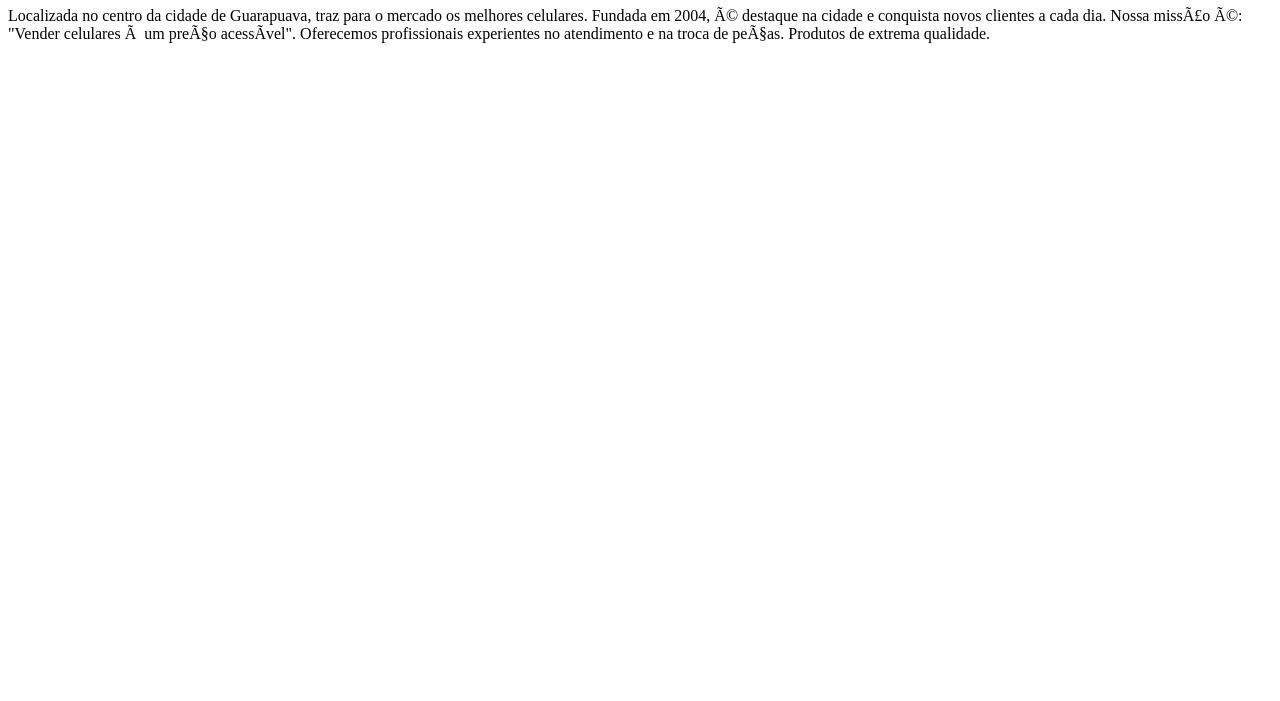
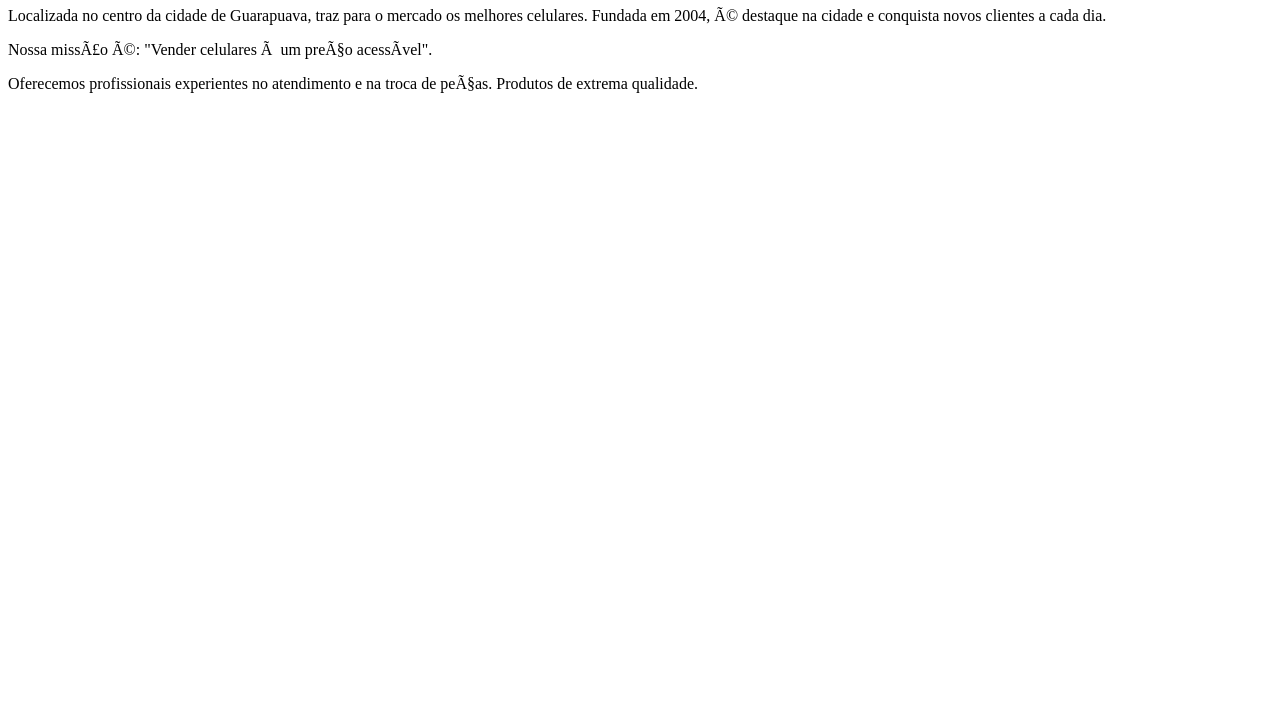
Before and after one commit to LuffeRR/Pensamento-Computacional, a plain HTML site: page index.html in a window 1280 px wide. Shown: the part 99-800 px from the top of the page. Drawn offline with Linux system fonts and the light colour scheme.

Commit message:
Recuperação

```diff
--- a/index.html
+++ b/index.html
@@ -12,8 +12,8 @@
 
     <body> <h1> Revendedora Unicel </h1>
          Localizada no centro da cidade de Guarapuava, traz para o mercado os melhores celulares. Fundada em 2004, é destaque na cidade e conquista novos clientes a cada dia.
-        Nossa missão é: "Vender celulares à um preço acessível".
-        Oferecemos profissionais experientes no atendimento e na troca de peças. Produtos de extrema qualidade.
+        <p> Nossa missão é: "Vender celulares à um preço acessível". </p>
+        <p> Oferecemos profissionais experientes no atendimento e na troca de peças. Produtos de extrema qualidade. </p>
     </body>
 
 </html>
```
